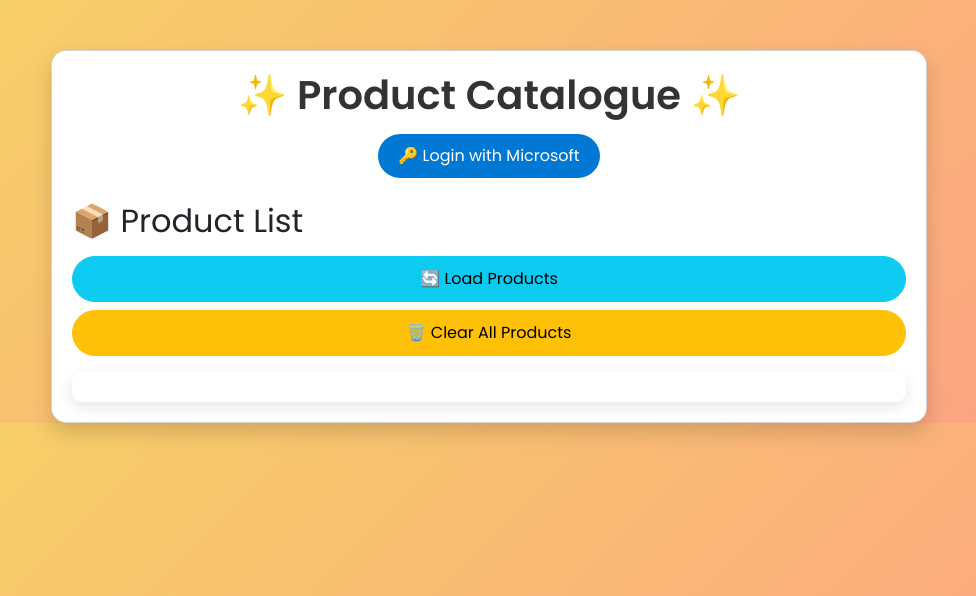
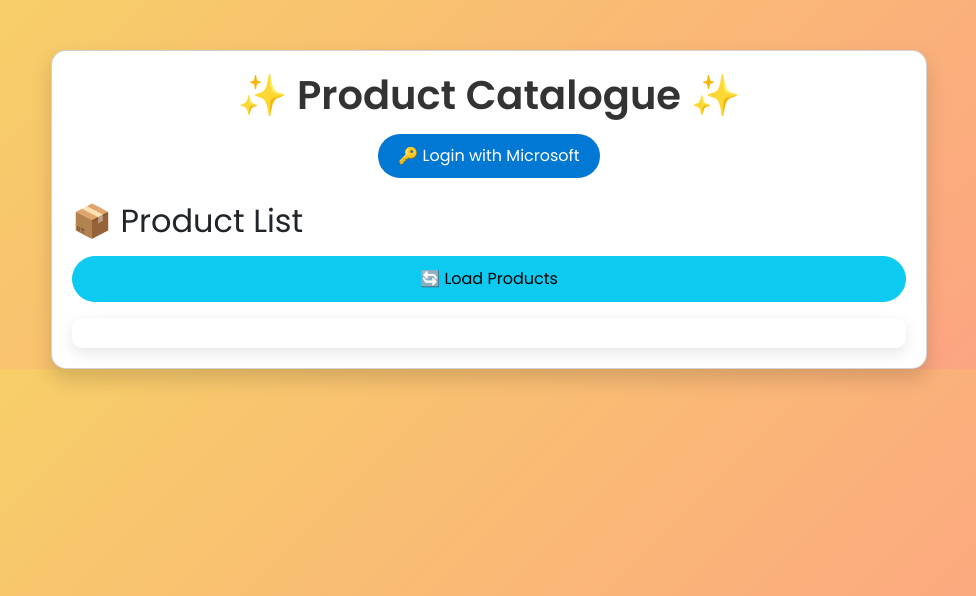
Before and after one commit to Dhruv2605/product_catalogue_ell887, a Flask app: page / in a window 1280 px wide. Shown: the top 596 px of the page, without its empty margins (151-1127 px from the left). Run offline with Flask 3, Linux system fonts and the light colour scheme.

Commit message:
delete products changes

```diff
--- a/app.py
+++ b/app.py
@@ -88,25 +88,6 @@
     return redirect(url_for("home"))
 
 
-@app.route("/clear", methods=["DELETE"])
-@login_required
-def clear_products():
-    """Delete all products from Cosmos DB without using a partition key."""
-    try:
-        items = list(container.read_all_items())  # Fetch all items
-
-        if not items:
-            return jsonify({"message": "No products to delete!"}), 200
-
-        for item in items:
-            container.delete_item(item["id"])  # No partition key at all
-            logging.info(f"🗑️ Deleted product: {item['name']} (ID: {item['id']})")
-
-        return jsonify({"message": "All products have been deleted!"}), 200
-
-    except exceptions.CosmosHttpResponseError as e:
-        logging.error(f"❌ Error clearing products: {str(e)}")
-        return jsonify({"error": "Failed to clear products", "details": str(e)}), 500
 
 
 
--- a/static/script.js
+++ b/static/script.js
@@ -36,14 +36,3 @@
     })
     .catch(error => console.error("Error fetching products:", error));
 }
-function clearProducts() {
-    if (confirm("Are you sure you want to delete all products?")) {
-        fetch("/clear", { method: "DELETE" })
-        .then(response => response.json())
-        .then(data => {
-            alert(data.message);
-            fetchProducts(); // Refresh the product list
-        })
-        .catch(error => console.error("Error clearing products:", error));
-    }
-}
--- a/templates/index.html
+++ b/templates/index.html
@@ -111,7 +111,6 @@
 
         <h2 class="mt-4">📦 Product List</h2>
         <button onclick="fetchProducts()" class="btn btn-info w-100 mt-2">🔄 Load Products</button>
-        <button onclick="clearProducts()" class="btn btn-warning w-100 mt-2">🗑️ Clear All Products</button>
 
 
         <div class="product-list mt-3">
```
